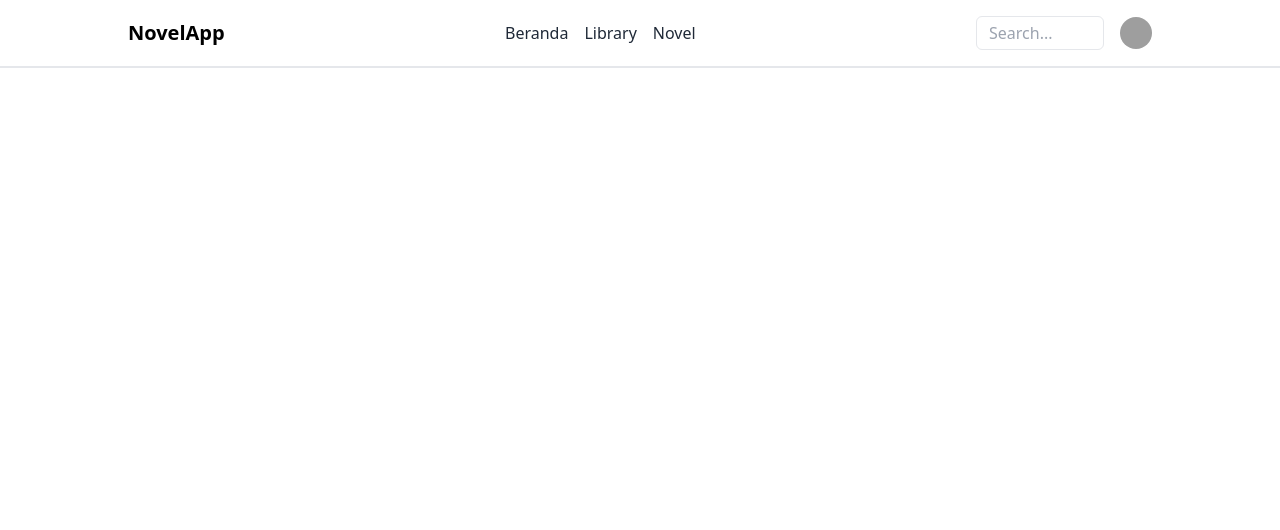
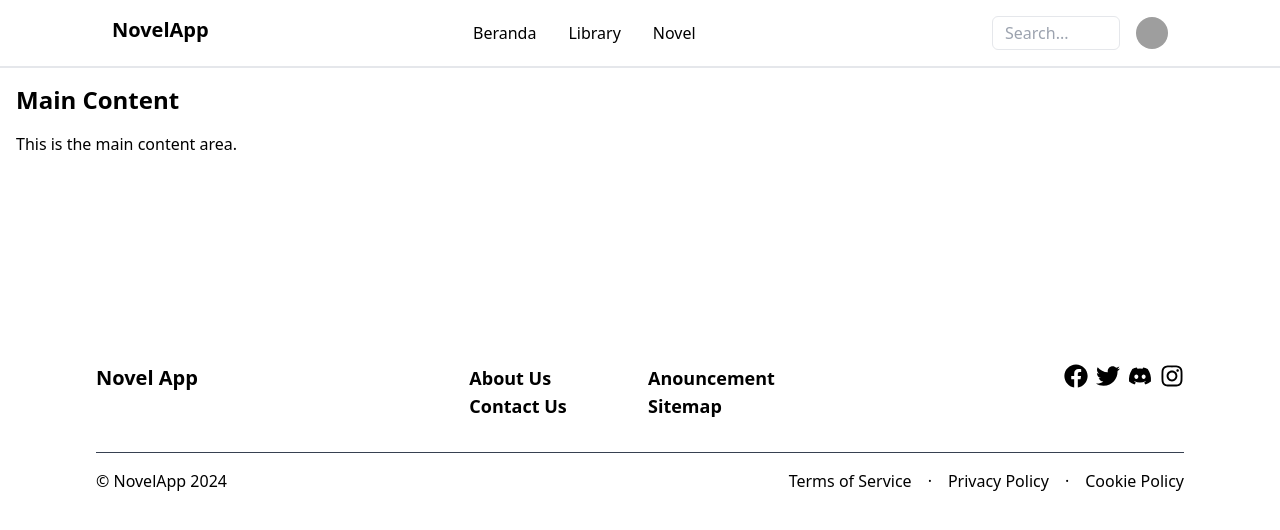
Before and after one commit to kadalio3/kapro, a React (Vite) app: page / in a window 1280 px wide. Shown: the top 530 px of the page. Built offline with nearby package versions, Linux system fonts and the light colour scheme; grey boxes are pictures that could not be loaded.

Commit message:
Add Footer

```diff
--- a/package.json
+++ b/package.json
@@ -11,7 +11,8 @@
   },
   "dependencies": {
     "react": "^18.2.0",
-    "react-dom": "^18.2.0"
+    "react-dom": "^18.2.0",
+    "react-icons": "^5.2.1"
   },
   "devDependencies": {
     "@types/react": "^18.2.66",
--- a/src/App.jsx
+++ b/src/App.jsx
@@ -1,5 +1,6 @@
 import React from 'react';
 import Navbar from './components/Navbar';
+import Footer from './components/Footer';
 import './index.css';
 
 function App() {
@@ -8,6 +9,11 @@ function App() {
       <div className="sticky-outer-wrapper w-full max-w-5x1">
         <div className="sticky-inner-wrapper w-full" style={{ position: 'relative', top: '0px', zIndex: 999 }}>
           <Navbar />
+          <main className="container mx-auto items-center flex-1 p-4 w-full max-w-5x1">
+            <h1 className="text-2xl font-bold mb-4">Main Content</h1>
+            <p>This is the main content area.</p>
+            </main>
+          <Footer />
         </div>
       </div>
     </div>
--- /dev/null
+++ b/src/components/Footer.jsx
@@ -0,0 +1,59 @@
+import React from 'react';
+import { FaFacebook, FaTwitter, FaDiscord, FaInstagram } from 'react-icons/fa';
+
+const Footer = () => {
+  return (
+    <footer className="bg-white pt-20 pb-16 lg:pt-48 lg:pb-24">
+      <div className="mx-auto max-w-[1280px] px-24 sm2:px-40">
+        <div className="grid grid-cols-1 md:grid-cols-3 gap-8">
+          {/* Kolom Pertama */}
+          <div>
+            <h2 className="text-xl font-bold">Novel App</h2>
+          </div>
+          {/* Kolom Kedua */}
+          <div className="grid grid-cols-2 gap-4">
+            <div>
+              <h3 className="text-lg font-semibold">About Us</h3>
+              <h3 className="text-lg font-semibold">Contact Us</h3>
+            </div>
+            <div>
+              <h3 className="text-lg font-semibold">Anouncement</h3>
+              <h3 className="text-lg font-semibold">Sitemap</h3>
+            </div>
+          </div>
+          {/* Kolom Ketiga */}
+          <div className="flex space-x-0 gap-2 lg:ml-auto">
+            <a href="https://www.facebook.com" aria-label="Facebook">
+              <FaFacebook size="24" />
+            </a>
+            <a href="https://www.twitter.com" aria-label="Twitter">
+              <FaTwitter size="24" />
+            </a>
+            <a href="https://www.discord.com" aria-label="Discord">
+              <FaDiscord size="24" />
+            </a>
+            <a href="https://www.instagram.com" aria-label="Instagram">
+              <FaInstagram size="24" />
+            </a>
+            </div>
+
+        </div>
+        {/* Bagian Bawah */}
+        <div className="flex flex-col md:flex-row justify-between items-center mt-8 border-t border-gray-700 pt-4">
+          <div className="text-center md:text-left">
+            <p>© NovelApp 2024</p>
+          </div>
+          <div className="flex space-x-4 text-center md:text-left justify-between">
+            <a href="#" className="hover:underline">Terms of Service</a>
+            <span class="inline-block mx-2">·</span>
+            <a href="#" className="hover:underline">Privacy Policy</a>
+            <span class="inline-block mx-2">·</span>
+            <a href="#" className="hover:underline">Cookie Policy</a>
+          </div>
+        </div>
+      </div>
+    </footer>
+  );
+};
+
+export default Footer;
--- a/src/components/Navbar.jsx
+++ b/src/components/Navbar.jsx
@@ -18,12 +18,12 @@ const Navbar = () => {
 
   return (
     <nav className="bg-white border-b-2 w-full p-4">
-      <div className="flex justify-between items-center max-w-5xl mx-auto">
+      <div className="mx-auto flex h-full max-w-[1280px] flex-1 py-0 px-2 md:px-24">
         <div className="text-xl font-bold">NovelApp</div>
-        <div className="flex space-x-4">
-          <a href="/" className="text-gray-800 hover:bg-gray-100">Beranda</a>
-          <a href="/library" className="text-gray-800 hover:bg-gray-100">Library</a>
-          <a href="/novel" className="text-gray-800 hover:bg-gray-100">Novel</a>
+        <div className="mr-8 flex flex-1 justify-center items-center pt-[8px] sm:pt-0 md:ml-13">
+          <a href="/" className="flex h-full items-center px-4">Beranda</a>
+          <a href="/library" className="flex h-full items-center px-4">Library</a>
+          <a className="flex h-full items-center px-4" href="/novels">Novel</a>
         </div>
         <div className="flex items-center space-x-4">
           <div className="relative">
@@ -49,7 +49,7 @@ const Navbar = () => {
             {dropdownOpen && (
               <div className="absolute -left-14 mt-6 w-40 bg-white border rounded-md shadow-lg py-1 z-20">
               <div className="absolute left-1/2 top-0 h-4 w-4 -translate-x-1/2 -translate-y-1/2 rotate-45 border-t-2 border-l-2 bg-white" />
-              <div class="border-b-2 shadow-md px-4 py-3 text-sm text-gray-900">
+              <div class="border-b-2 px-4 py-3 text-sm text-gray-900">
                     <div>Bonnie Green</div>
                 </div>
                 <a href="/profile" className="flex items-center px-4 py-2 text-gray-800 hover:bg-gray-100">
```
Also changed, not shown: 1 other file (tests, documents, lock files or other folders).
